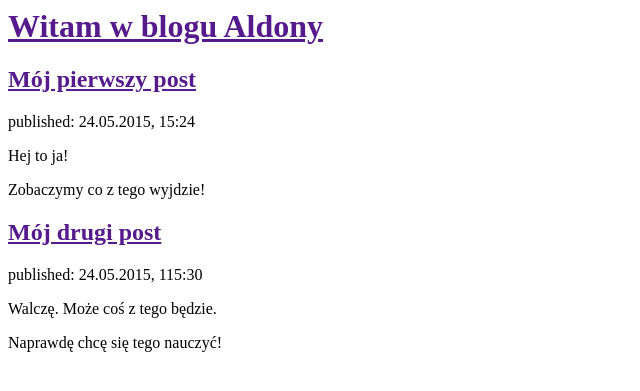
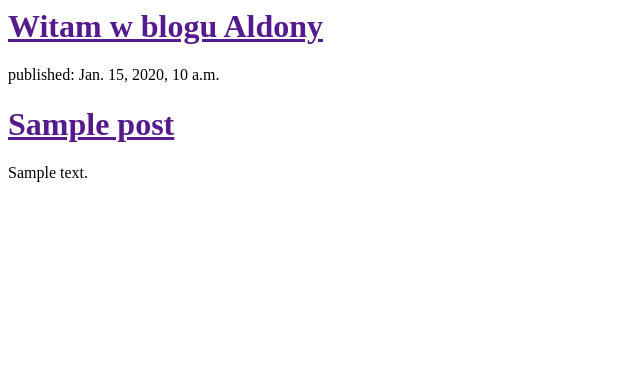
Before and after one commit to Aldona1/my-first-blog, a Django app: template blog/templates/blog/post_list.html in a window 1280 px wide. Shown: the top 391 px of the page, without its empty margins (0-640 px from the left). Run offline with Django 3.2, Linux system fonts and the light colour scheme; the template is opened without the code that fills it: values that come from a table or form of the project are taken from there, others are empty; tables that the repository leaves empty hold one stand-in row (values such as "Sample post").

Commit message:
Dodane szablony Django

```diff
--- a/blog/templates/blog/post_list.html
+++ b/blog/templates/blog/post_list.html
@@ -5,19 +5,14 @@
     <body>
         <div>
 	    <h1><a href="">Witam w blogu Aldony</a></h1>
-        </div>
 
-	<div>
-	    <h2><a href="">Mój pierwszy post</a></h2>
-	    <p>published: 24.05.2015, 15:24</p>
-	    <p>Hej to ja!</p>
-            <p>Zobaczymy co z tego wyjdzie!</p>
+	{% for post in posts %}
+        <div>
+       		 <p>published: {{ post.published_date }}</p>
+       		 <h1><a href="">{{ post.title }}</a></h1>
+       		 <p>{{ post.text|linebreaks }}</p>
+   	</div>
+{% endfor %}
 	</div>
-
- 	<div>
-	    <h2><a href="">Mój drugi post</a></h2>
-	    <p>published: 24.05.2015, 115:30</p>
-	    <p>Walczę. Może coś z tego będzie.</p>
-            <p>Naprawdę chcę się tego nauczyć!</p>
     </body>
 </html>
```
Also changed, not shown: blog/views.py (+4 -4 lines).
